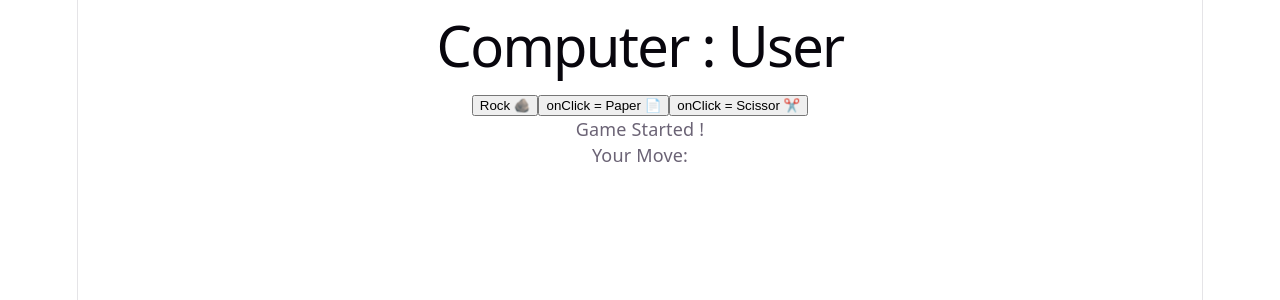
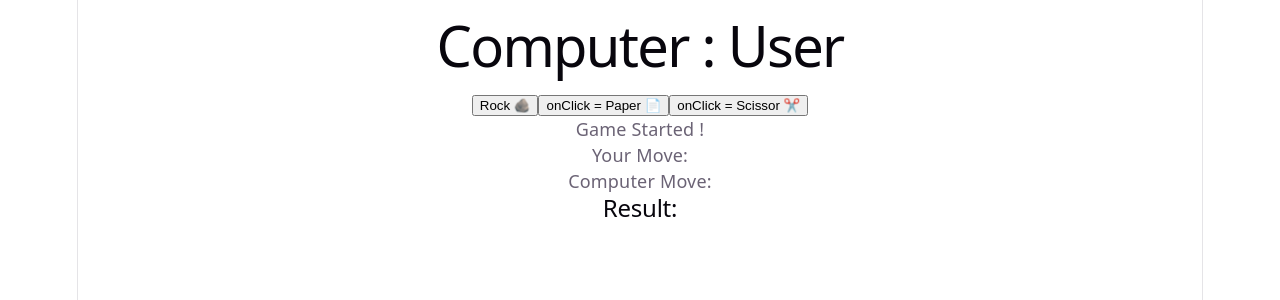
Before and after one commit to Harshita-SM/Rock-Paper-Scissor-Game, a React (Vite) app: page / in a window 1280 px wide. Shown: the top 300 px of the page. Built offline with nearby package versions, Linux system fonts and the light colour scheme.

Commit message:
Added winner display and computer move state handling

```diff
--- a/src/App.jsx
+++ b/src/App.jsx
@@ -13,8 +13,12 @@ const getComputerMove = () => {
 
 const handleClick = (move) => {
   setPlayerMove(move);
+
   const compMove = getComputerMove();
-  console.log("Computer:", compMove);
+  setComputerMove(compMove);
+
+  const gameResult = decideWinner(move, compMove);
+  setResult(gameResult);
 };
 
 const decideWinner = (player, computer) => {
@@ -31,6 +35,9 @@ const decideWinner = (player, computer) => {
   return "Computer Wins";
 };
 
+const [computerMove, setComputerMove] = useState("");
+const [result, setResult] = useState("");
+
   return (
     <div>
       <h1>Computer : User</h1>
@@ -39,6 +46,8 @@ const decideWinner = (player, computer) => {
       <button>onClick = {() => setPlayerMove("Scissor")}Scissor ✂️</button>
       <p>Game Started !</p>
       <p>Your Move: {playerMove}</p>
+      <p>Computer Move: {computerMove}</p>
+      <h2>Result: {result}</h2>
     </div>
   )
 }
```
